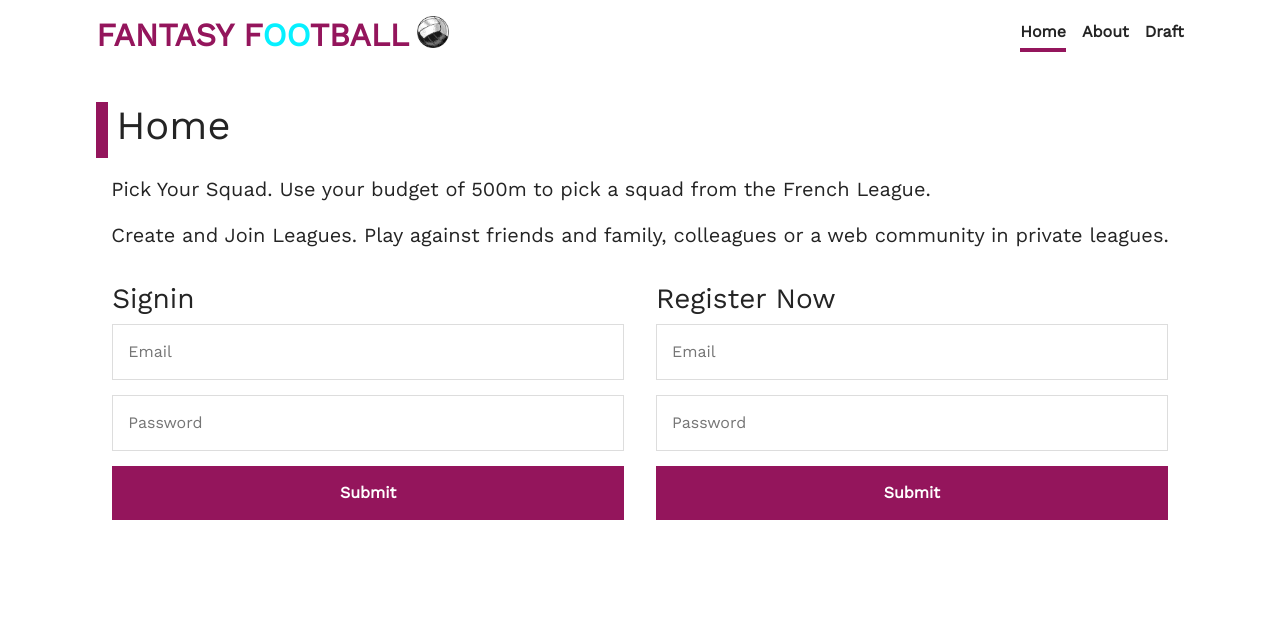
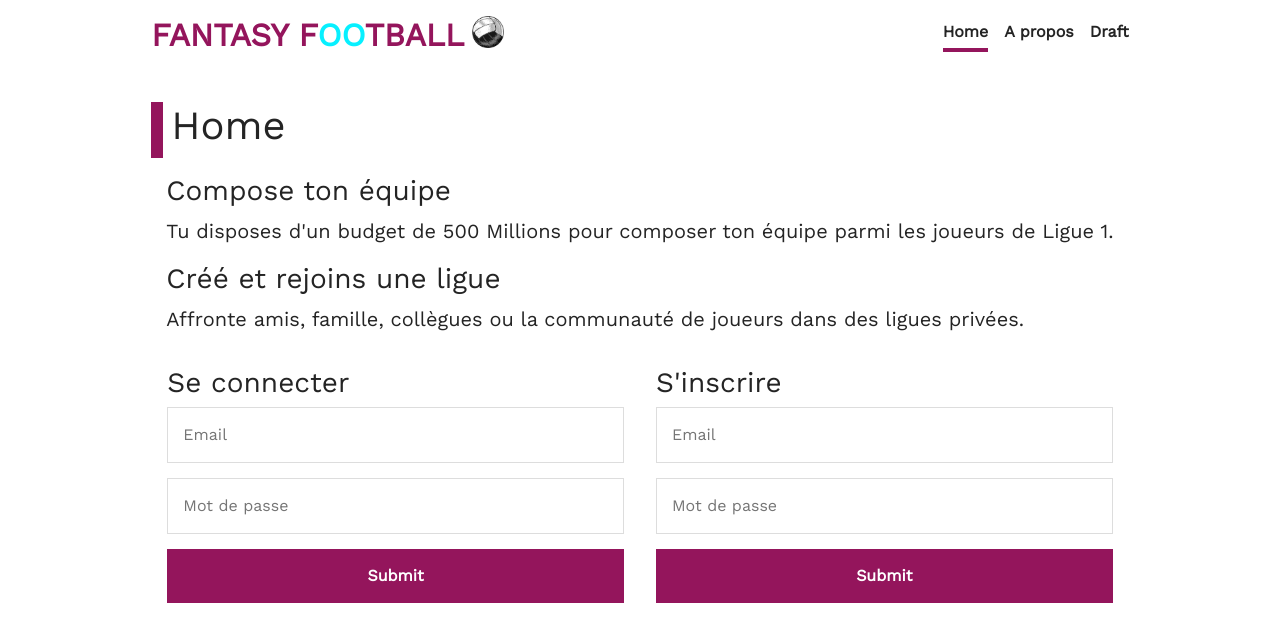
Before and after one commit to fred7896/fantasy-sport-app, a React (Create React App) app in the folder frontend/: page / in a window 1280 px wide. Shown: the top 642 px of the page. Built offline with nearby package versions, Linux system fonts and the light colour scheme.

Commit message:
SignUp backend done.

```diff
--- a/frontend/package.json
+++ b/frontend/package.json
@@ -5,6 +5,7 @@
   "dependencies": {
     "@material-ui/core": "^3.9.3",
     "@material-ui/icons": "^3.0.2",
+    "axios": "^0.19.0",
     "bootstrap": "^4.0.0",
     "react": "^16.8.6",
     "react-bootstrap-table-next": "^3.1.3",
--- a/frontend/src/App.css
+++ b/frontend/src/App.css
@@ -245,8 +245,8 @@ span {
 }
 .login-form input[type="password"]:focus,
 .login-form input[type="text"]:focus {
-  /* border: 1px solid #07F0FF; */
-  border: 1px solid red;
+   border: 1px solid #07F0FF;
+
 }
 
 .login-form input[type="submit"] {
--- a/frontend/src/components/Header.jsx
+++ b/frontend/src/components/Header.jsx
@@ -13,7 +13,7 @@ class Header extends React.Component {
               <Link to="/">Home</Link>
             </li>
             <li className="nav-link">
-              <Link to="/about">About</Link>
+              <Link to="/about">A propos</Link>
             </li>
             <li className="nav-link">
               <Link to="/draft">Draft</Link>
--- a/frontend/src/pages/About.jsx
+++ b/frontend/src/pages/About.jsx
@@ -6,7 +6,7 @@ class About extends React.Component {
       <div className="container my-3 cover">
         <div className="inner cover">
         <div className="row header-about pl-2 pr-3 mb-3">
-          <h1 className="cover-heading">About</h1>
+          <h1 className="cover-heading">A propos</h1>
           </div>
           <p className="lead">
             Cover is a one-page template for building simple and beautiful home
--- a/frontend/src/pages/Home.jsx
+++ b/frontend/src/pages/Home.jsx
@@ -1,13 +1,49 @@
 import React from "react";
+import axios from "axios";
 
 class Home extends React.Component {
   constructor(props) {
     super(props);
     this.state = {
-      username: "",
-      password: ""
+      signUpEmail: "",
+      signUpEmailError: false,
+      signUpPassword: "",
+      signUpPasswordError: false,
+      signInEmail: "",
+      signInPassword: "",
+      signInError: ""
     };
   }
+
+  signUp = event => {
+    event.preventDefault();
+
+    const errors = {};
+
+    errors.signUpEmailError = !/^[a-z0-9._-]+@[a-z0-9._-]{2,}\.[a-z]{2,4}$/.test(
+      this.state.signUpEmail
+    );
+    errors.signUpPasswordError = this.state.signUpPassword.length <= 7;
+    this.setState(errors);
+
+    if (!errors.signUpEmailError && !errors.signUpPasswordError) {
+      axios
+        .post(
+          "http://localhost:5050/api/signup",
+          {
+            email: this.state.signUpEmail,
+            password: this.state.signUpPassword
+          },
+          { headers: { Accept: "application/json" } }
+        )
+        .then(res => {
+          console.log(res);
+        })
+        .catch(error => {
+          console.log(error);
+        });
+    }
+  };
 
   handleChange = event => {
     this.setState({
@@ -22,17 +58,17 @@ class Home extends React.Component {
           <div className="row header-home pl-2 pr-3 mb-3">
             <h1 className="cover-heading">Home</h1>
           </div>
+          <h3>Compose ton équipe</h3>
           <p className="lead">
-            Pick Your Squad. Use your budget of 500m to pick a squad from the
-            French League.
+             Tu disposes d'un budget de 500 Millions pour composer ton équipe parmi les joueurs de Ligue 1.
           </p>
+          <h3>Créé et rejoins une ligue</h3>
           <p className="lead">
-            Create and Join Leagues. Play against friends and family, colleagues
-            or a web community in private leagues.
+            Affronte amis, famille, collègues ou la communauté de joueurs dans des ligues privées.
           </p>
           <div className="row">
             <div className="login-form px-3 my-3 col-6">
-              <h3>Signin</h3>
+              <h3>Se connecter</h3>
               <form onSubmit={this.login}>
                 <input
                   type="email"
@@ -41,24 +77,24 @@ class Home extends React.Component {
                   id="inputEmailSignIn"
                   ref={ref => (this.inputEmailSignIn = ref)}
                   onChange={this.handleChange}
-                  value={this.state.username}
+                  value={this.state.signInEmail}
                   required
                 />
                 <input
                   type="password"
                   name="passwordSignIn"
-                  placeholder="Password"
+                  placeholder="Mot de passe"
                   id="inputPasswordSignIn"
                   ref={ref => (this.inputPassword = ref)}
                   onChange={this.handleChange}
-                  value={this.state.password}
+                  value={this.state.signInPassword}
                   required
                 />
                 <input type="submit" />
               </form>
             </div>
             <div className="register-form px-3 my-3 col-6">
-              <h3>Register Now</h3>
+              <h3>S'inscrire</h3>
               <form onSubmit={this.login}>
                 <input
                   type="email"
@@ -67,17 +103,17 @@ class Home extends React.Component {
                   id="inputEmail"
                   ref={ref => (this.inputEmail = ref)}
                   onChange={this.handleChange}
-                  value={this.state.username}
+                  value={this.state.signUpEmail}
                   required
                 />
                 <input
                   type="password"
                   name="password"
-                  placeholder="Password"
+                  placeholder="Mot de passe"
                   id="inputPassword"
                   ref={ref => (this.inputPassword = ref)}
                   onChange={this.handleChange}
-                  value={this.state.password}
+                  value={this.state.signUpPassword}
                   required
                 />
                 <input type="submit" />
```
Also changed, not shown: 2 other files (tests, documents, lock files or other folders).
